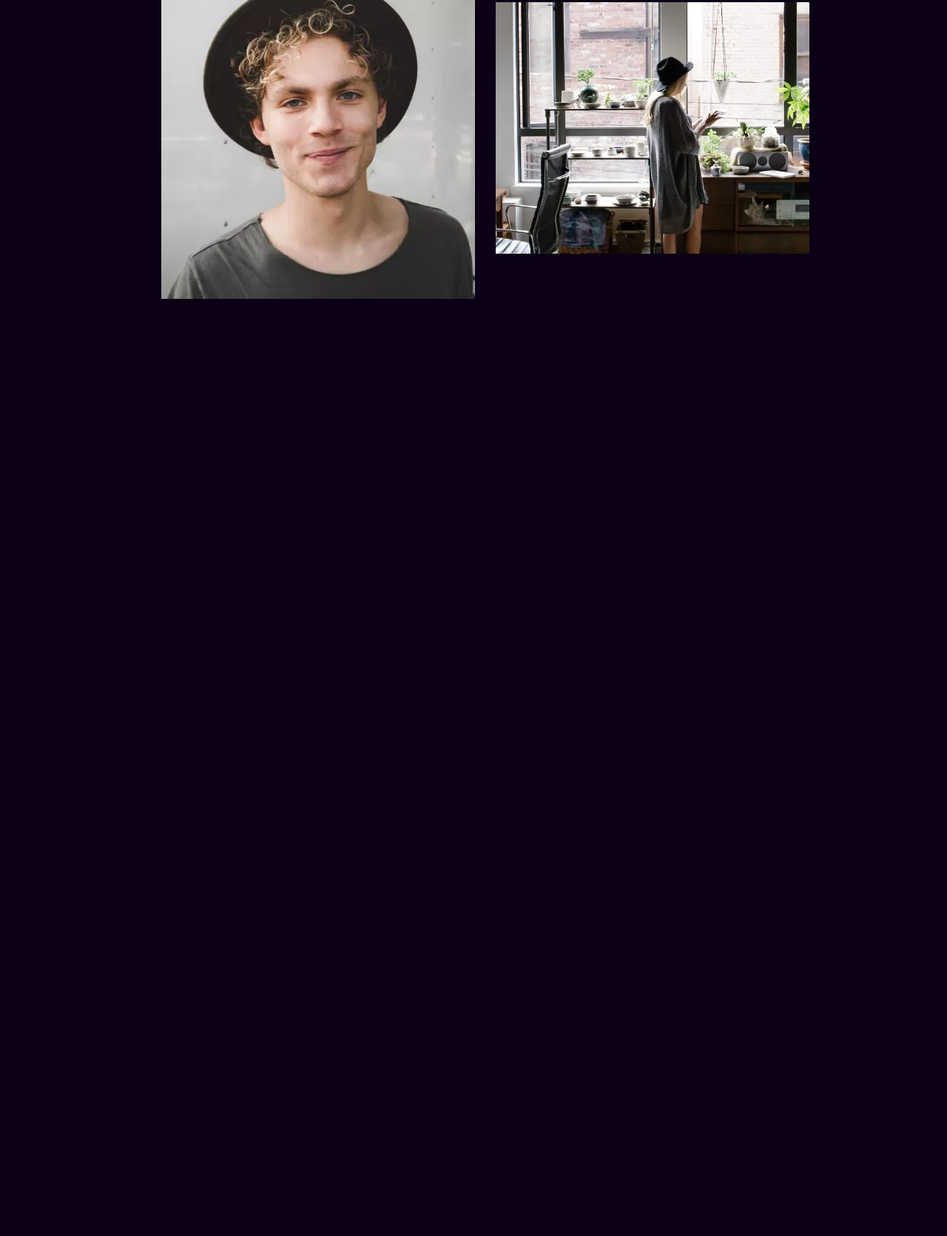
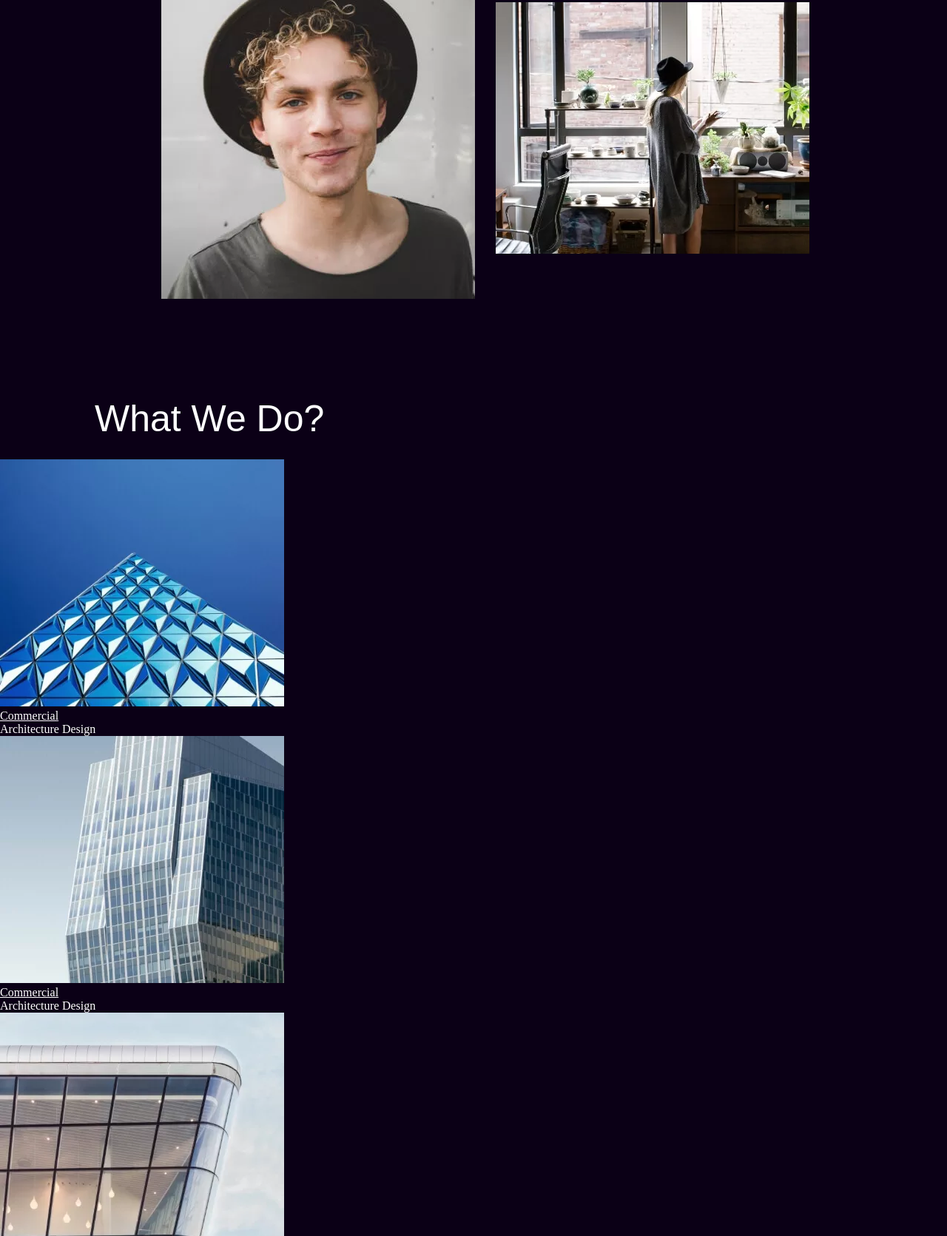
Before and after one commit to aclarette/Belara, a plain HTML site: page Belara/Belara/index.html in a window 1280 px wide. Shown: the part 1129-2800 px from the top of the page at 74% size. Before the commit the page ends 1616 px from the top, so only its background shows below. Drawn offline with Linux system fonts and the light colour scheme.

Commit message:
Update index.html

```diff
--- a/Belara/Belara/index.html
+++ b/Belara/Belara/index.html
@@ -16,7 +16,7 @@
             <header>
                 <img src="assets/logo.png.webp" alt="">
                 <a href="" id="telefone"> P: 10(89) 273 3627</a>
-                <a class="quot"> Get Free Quot </a>
+                <a id="quot"> Get Free Quot </a>
                 <div id="linha">
                     <span></span>
                     <span></span>
@@ -56,7 +56,7 @@
             </div>
             </div>
 
-        <div id="pagina2">
+            <div id="pagina2">
                 <div class="elementos">
                     <h2 id="texto2"> About us </h2>
                     <div id="juntoGaleria">
@@ -74,7 +74,28 @@
                             <img src="assets/about2.jpg" alt="" >
                         </div>
                     </div>
+
+                    <div id="imagens">
+                        <h2 id="texto2"> What We Do? </h2>
+
+                        <div class="imagem1">
+                            <a href=""> <img src="assets/blog1.jpg" alt=""></a><br>
+                            <a href="">Commercial</a><br>
+                            Architecture Design
+                        </div>
+                        <div class="imagem1">
+                            <a href=""> <img src="assets/blog2.jpg" alt=""></a><br>
+                            <a href="">Commercial</a><br>
+                            Architecture Design
+                        </div>
+                        <div class="imagem1">
+                            <a href=""> <img src="assets/blog3.jpg.webp" alt=""></a><br>
+                            <a href="">Commercial</a><br>
+                            Architecture Design
+                        </div>
+                    </div>
                 </div>
+
         </div>
     </main>
 </body>
```
